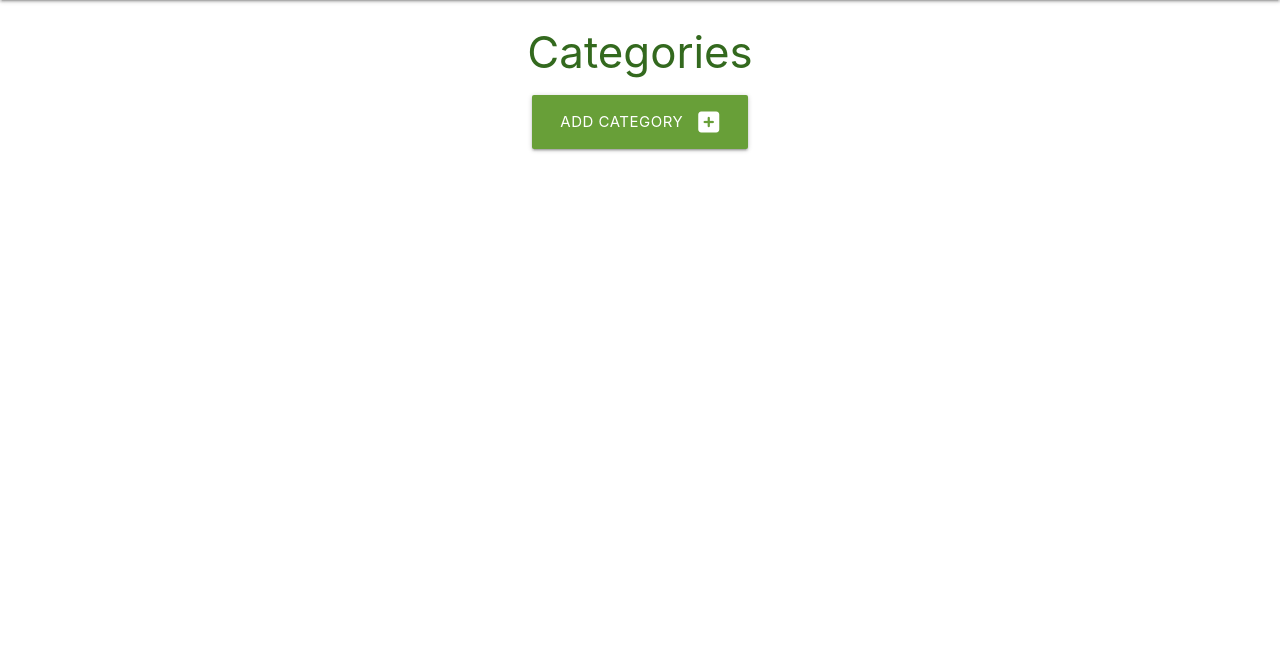
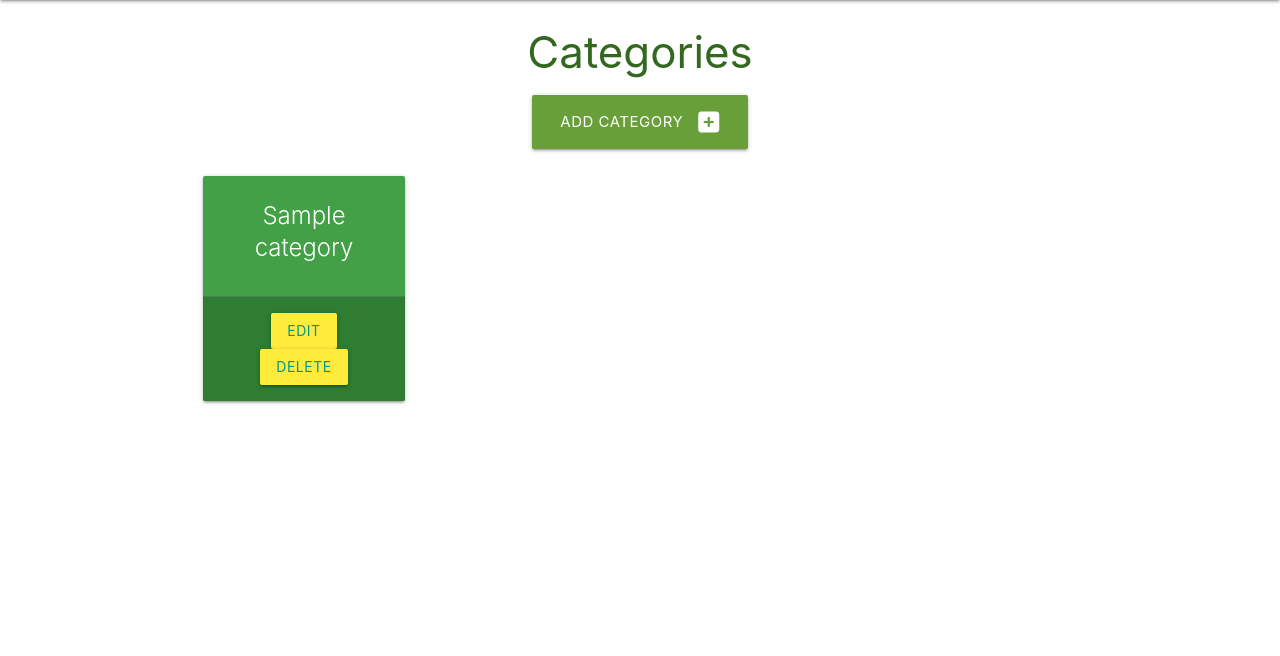
Before and after one commit to lukemunsch/task-manager-wt, a Flask app: page /categories in a window 1280 px wide. Shown: the part 64-720 px from the top of the page. Run offline with Flask 2, Linux system fonts and the light colour scheme; tables that the repository leaves empty hold one stand-in row (values such as "Sample post").

Commit message:
add content changes to files for displaying cards for categories

```diff
--- a/taskmanager/routes.py
+++ b/taskmanager/routes.py
@@ -10,7 +10,8 @@ def home():
 
 @app.route("/categories")
 def categories():
-    return render_template("categories.html")
+    categories = list(Category.query.order_by(Category.category_name).all())
+    return render_template("categories.html", categories=categories)
 
 
 @app.route("/add_category", methods=["GET", "POST"])
--- a/taskmanager/templates/categories.html
+++ b/taskmanager/templates/categories.html
@@ -11,4 +11,20 @@
     </div>
 </div>
 
+<div class="row">
+    {% for category in categories %}
+    <div class="col s12 m6 l3">
+      <div class="card green darken-1 center-align">
+        <div class="card-content white-text">
+          <span class="card-title">{{ category.category_name }}</span>
+        </div>
+        <div class="card-action green darken-3">
+          <a href="#" class="btn yellow teal-text">Edit</a>
+          <a href="#" class="btn yellow teal-text">Delete</a>
+        </div>
+      </div>
+    </div>
+    {% endfor %}
+  </div>
+
 {% endblock %}
```
